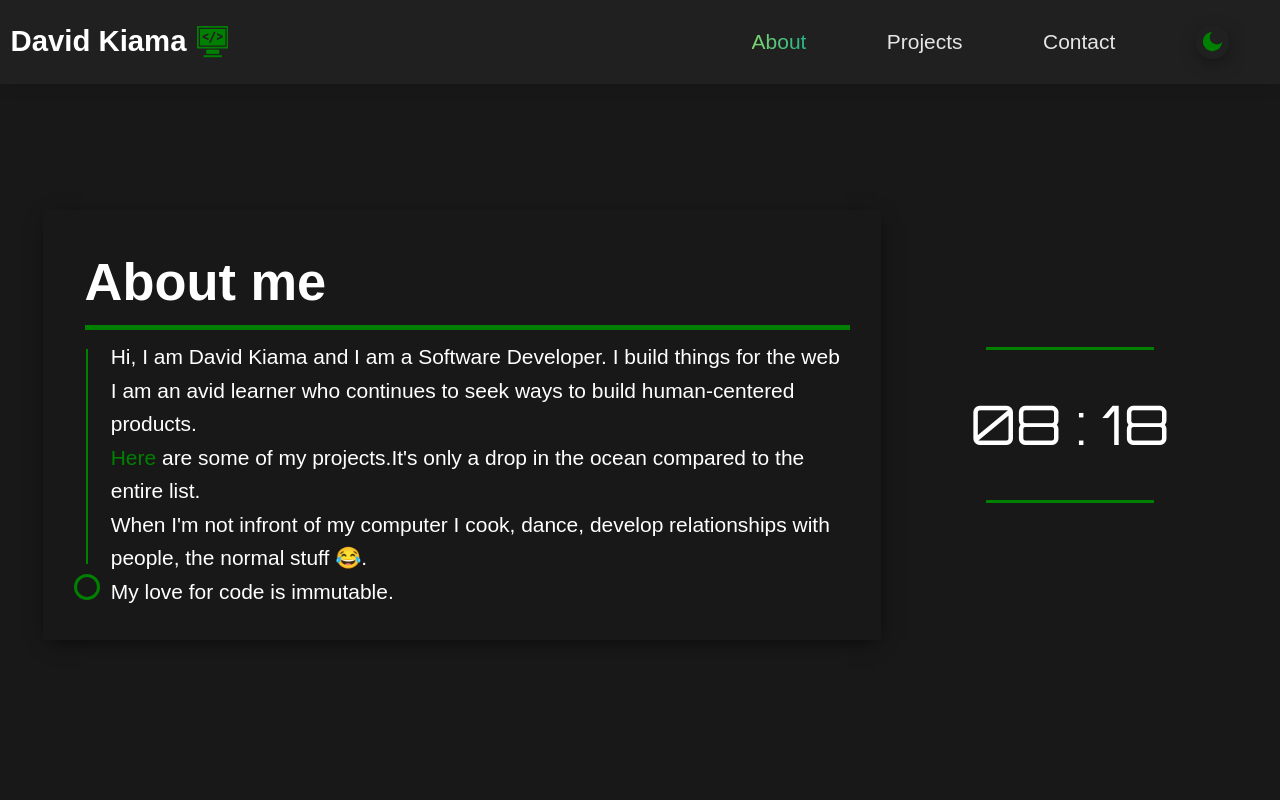
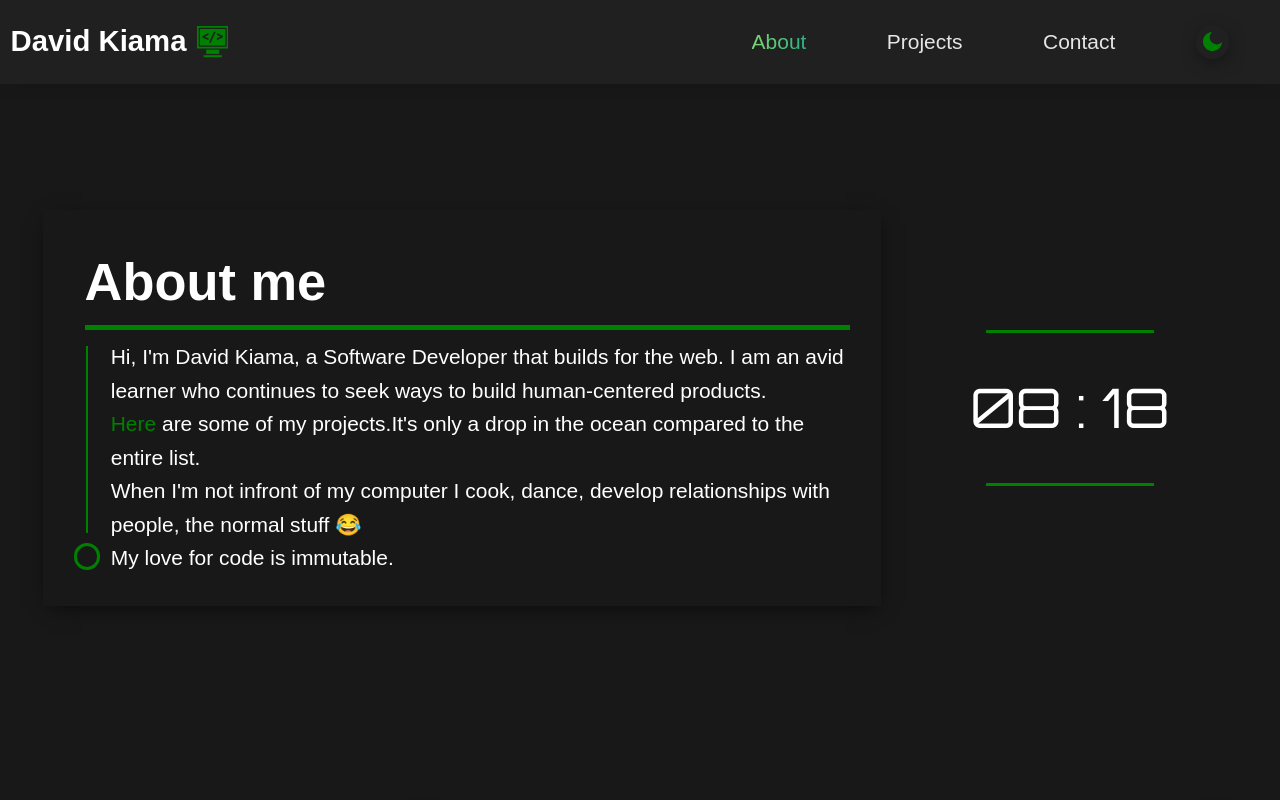
Before and after one commit to davidkiama/Portfolio, a React (Create React App) app: page / in a window 1280 px wide. Shown: the top 800 px of the page. Built offline with nearby package versions, Linux system fonts and the light colour scheme.

Commit message:
Updated about section

```diff
--- a/src/components/Pages/Home.js
+++ b/src/components/Pages/Home.js
@@ -28,14 +28,14 @@ function Home({ darkMode }) {
               <span className="con--circle"> </span>
             </div>
             <p className="card__text">
-              Hi, I am David Kiama and I am a Software Developer. I build things for the web I am an avid
-              learner who continues to seek ways to build human-centered products.
+              Hi, I'm David Kiama, a Software Developer that builds for the web. I am an avid learner who
+              continues to seek ways to build human-centered products.
               <br />
               <Link to="/projects">Here</Link> are some of my projects.It's only a drop in the ocean compared
               to the entire list.
               <br />
-              When I'm not infront of my computer I cook, dance, develop relationships with people, the
-              normal stuff 😂.
+              When I'm not infront of my computer I cook, dance, develop relationships with people, the normal
+              stuff 😂
               <br />
               My love for code is immutable.
             </p>
```
